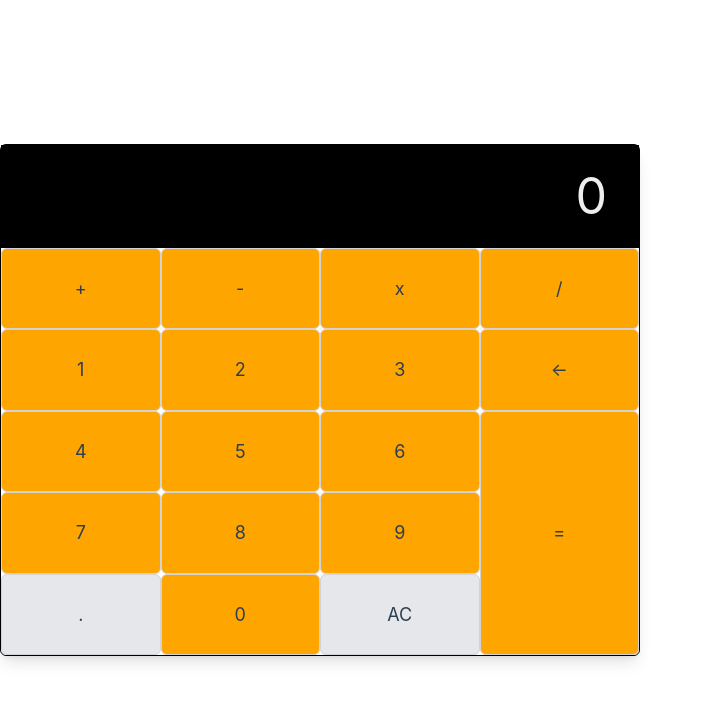
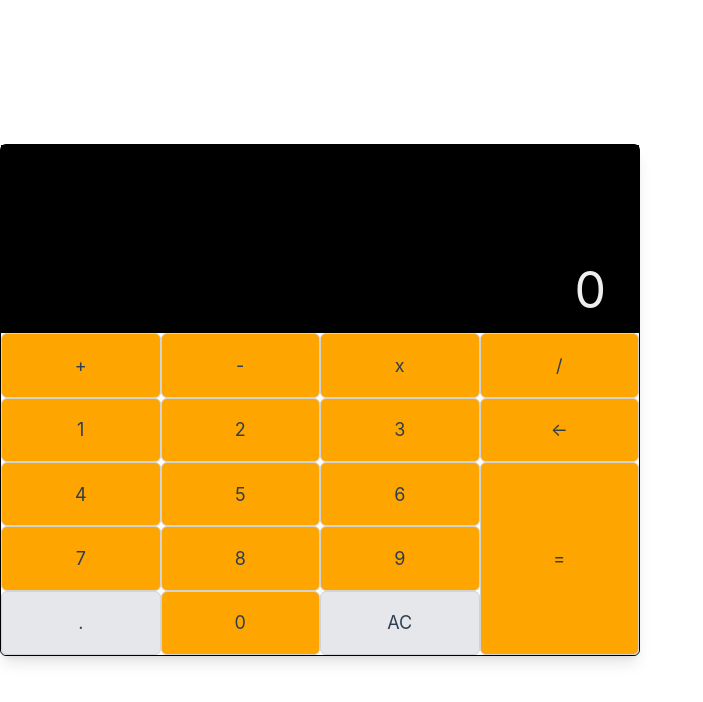
Before and after one commit to KeeganKevern/Vue-Calculator, a Vue app in the folder vue-calculator/: page / in a window 1280 px wide. Shown: the top 702 px of the page, without its empty margins (0-703 px from the left). Built offline with nearby package versions, Linux system fonts and the light colour scheme.

Commit message:
Removed mathematical methods, made them inline

```diff
--- a/vue-calculator/src/components/calculator.vue
+++ b/vue-calculator/src/components/calculator.vue
@@ -14,32 +14,14 @@ export default {
     backspace() {
       this.current = this.current.slice(0, -1);
     },
-    sum(a, b) {
-      return a + b;
-    },
-    subtract(a, b) {
-      return a - b;
-    },
-    multiply(a, b) {
-      return a * b;
-    },
-    divide(a, b) {
-      if (a === 0) {
-        return 0;
-      }
-      if (b === 0) {
-        console.log("TEST");
-        return "User Error";
-      } else return a / b;
-    },
 
     equals(operator) {
       // Define operations
       const operations = {
-        "+": this.sum,
-        "-": this.subtract,
-        "*": this.multiply,
-        "/": this.divide,
+        "+": (x, y) => x + y,
+        "-": (x, y) => x - y,
+        "*": (x, y) => x * y,
+        "/": (x, y) => (y === 0 ? "User Error" : x / y),
       };
 
       if (this.operator === "=") {
@@ -121,6 +103,14 @@ export default {
           case ".":
             this.numberInput(".");
         }
+        console.log(
+          "current: ",
+          this.current,
+          "previous: ",
+          this.previous,
+          "operator: ",
+          this.operator
+        );
       }
     },
     operatorClick(givenOperator) {
@@ -128,7 +118,6 @@ export default {
       //I.e. perform equals after every new operator.
       if (this.operator !== "") {
         //remove previous operator "in use" colour, should one exist
-
         document.getElementById(this.operator).classList.remove("!bg-blue-400");
         this.equals(this.operator);
       }
@@ -148,6 +137,9 @@ export default {
 
 <template>
   <div class="calculator rounded-md shadow-lg">
+    <div id="previousDisplay" class="bg-black">
+      {{ previous }}
+    </div>
     <div class="display text-6xl">{{ current || "0" }}</div>
     <button
       @click="operatorClick('+')"
@@ -219,7 +211,7 @@ export default {
   width: 100vw;
   height: min-content;
   display: grid;
-  grid-template-rows: 50vh 10vh 10vh 10vh 10vh 10vh;
+  grid-template-rows: 5vh 45vh 10vh 10vh 10vh 10vh 10vh;
   grid-template-columns: 25% 25% 25% 25%;
 }
 
@@ -235,6 +227,17 @@ export default {
   padding-left: 5%;
 
   font-size: clamp(30px, 9vw, 40px);
+  word-wrap: break-word;
+  border: 1px solid black;
+}
+#previousDisplay {
+  grid-column-start: 1;
+  grid-column-end: 5;
+  padding: 5%;
+  border: 1px solid black;
+  color: #eeeeeeb9;
+  display: flex;
+  justify-content: end;
 }
 
 .button {
```
